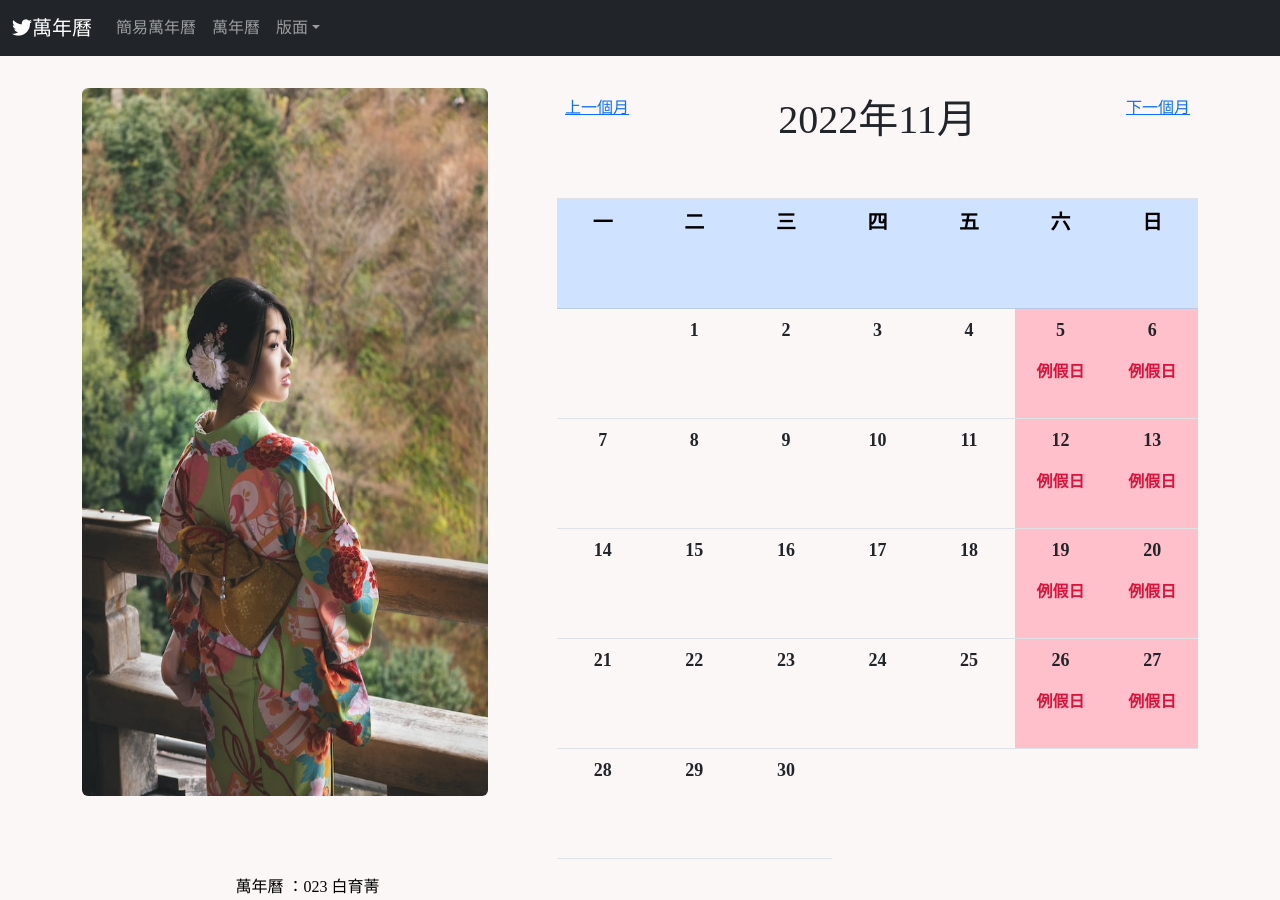
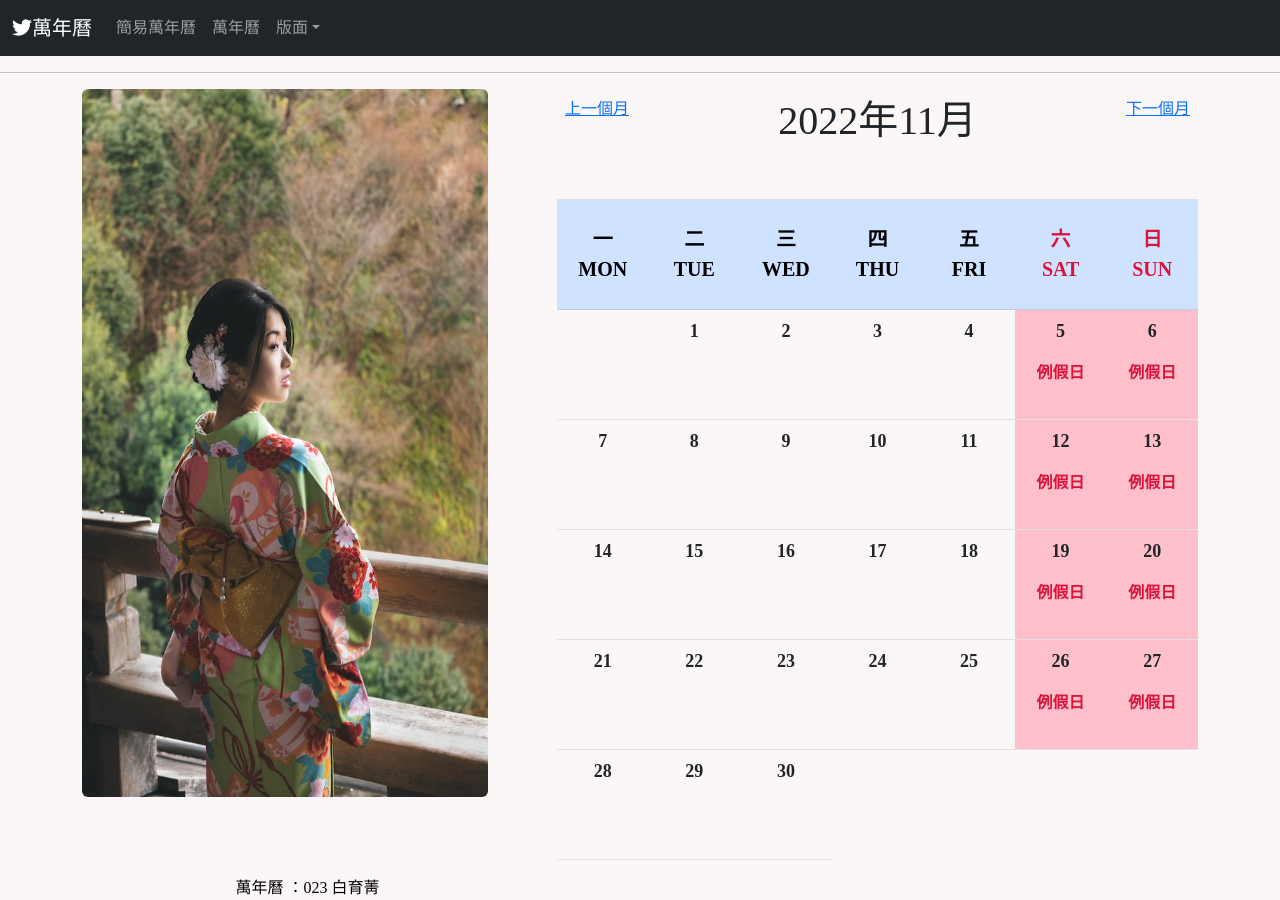
Before and after one commit to 1108crystal/php, a PHP site: page /calendar.php in a window 1280 px wide. Run offline with PHP 8.4, Linux system fonts and the light colour scheme.

Commit message:
修改日曆表頭

```diff
--- a/calendar.php
+++ b/calendar.php
@@ -181,13 +181,13 @@
                         <td colspan="2" align="right" ><a href="?y=<?= $year; ?>&m=<?= $nextMonth; ?>">下一個月</a></td>
                     </tr>
                     <tr class="table-primary">
-                        <th><p class="title">一</p></th>
-                        <th><p class="title">二</p></th>
-                        <th><p class="title">三</p></th>
-                        <th><p class="title">四</p></th>
-                        <th><p class="title">五</p></th>
-                        <th><p class="title">六</p></th>
-                        <th><p class="title">日</p></th>
+                        <th><p></p><p class="title">一</p><p class="title">MON</p></th>
+                        <th><p></p><p class="title">二</p><p class="title">TUE</p></th>
+                        <th><p></p><p class="title">三</p><p class="title">WED</p></th>
+                        <th><p></p><p class="title">四</p><p class="title">THU</p></th>
+                        <th><p></p><p class="title">五</p><p class="title">FRI</p></th>
+                        <th  style="color: crimson;"><p></p><p class="title">六</p><p class="title">SAT</p></th>
+                        <th  style="color: crimson;"><p></p><p class="title">日</p><p class="title" >SUN</p></th>
                     </tr>
 
                     <?php
@@ -200,7 +200,9 @@
                         }
 
                         if ($i % 7 >= 5 || $showtext<>"") {
-                            echo "<th style='background-color: pink; width:80px;word-break:break-all;'><p class='day'>$day</p><p class='showtext'>$showtext</p></th>";
+                            echo "<th style='background-color: pink; width:80px;word-break:break-all;'><p class='day'>$day</p>
+                            <p class='showtext'>$showtext</p>
+                            </th>";
                         } else {
                             echo "<th ><p class='day'>$day</p><p class='showtext'>$showtext</p></th>";
                         }
--- a/css/style.css
+++ b/css/style.css
@@ -11,14 +11,10 @@
     background-color:#faf7f6;
     background-repeat:no-repeat;
     /* background-image: url('/images/kimono/pg1.jpg'); */
+    border: 0px solid lightseagreen;
 }
 
-body>*:not(.aside, .section),
-aside>*,
-section>* {
-    border: 0px solid lightgray;
 
-}
 
 tr{
     height: 110px;
@@ -28,7 +24,8 @@
 font-weight: bold;
 text-align: center;
 justify-content: center;
-height: 50px;
+height: 30px;
+margin: auto;
 }
 
 .day{
```
